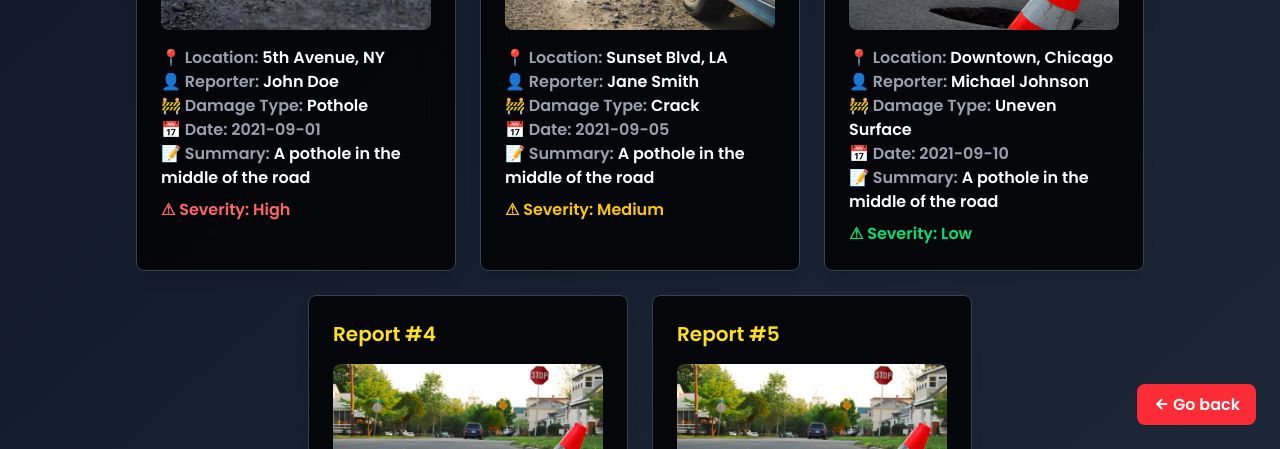
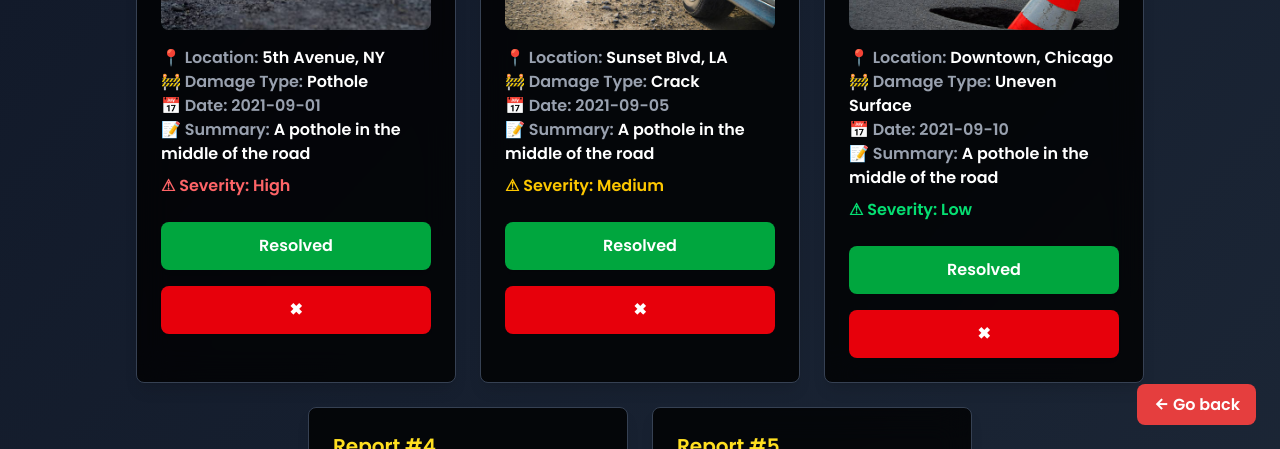
Before and after one commit to Umair25524-md/Safe-Street-Project, a React (Vite) app in the folder frontend/: page /advanced in a window 1280 px wide. Shown: the part 351-800 px from the top of the page. Built offline with nearby package versions, Linux system fonts and the light colour scheme; no server answers; a web font is replaced by a local one.

Commit message:
Improved Advance Analysis Page

```diff
--- a/frontend/src/App.jsx
+++ b/frontend/src/App.jsx
@@ -15,6 +15,7 @@ import Advanced from "./components/Advanced";
 import VerifyEmail from "./components/verifyEmail";
 import ProtectedRoute from "./components/ProtectedRoute";
 import History from "./components/History"; // ✅ Newly added
+
 
 function App() {
   const [isAuthenticated, setIsAuthenticated] = useState(false);
@@ -109,6 +110,7 @@ function App() {
         />
       </Routes>
     </Router>
+
   );
 }
 
--- a/frontend/src/components/Advanced.jsx
+++ b/frontend/src/components/Advanced.jsx
@@ -1,18 +1,20 @@
 import { useGSAP } from '@gsap/react';
 import gsap from 'gsap';
-import React,{useRef} from 'react';
+import React, { useRef } from 'react';
 import { useNavigate } from 'react-router-dom';
+import { ToastContainer, toast } from 'react-toastify';
+import 'react-toastify/dist/ReactToastify.css';
 
 const Advanced = () => {
-    const navigate = useNavigate();
-    const reportsRef = useRef([]);
+  const navigate = useNavigate();
+  const reportsRef = useRef([]);
+
   const reports = [
     {
       id: 1,
-      image: "/img1.jpg", // Replace with dynamic data
+      image: "/img1.jpg",
       location: "5th Avenue, NY",
-      reporter: "John Doe",
-      summary : "A pothole in the middle of the road",
+      summary: "A pothole in the middle of the road",
       severity: "High",
       type: "Pothole",
       date: "2021-09-01",
@@ -21,8 +23,7 @@ const Advanced = () => {
       id: 2,
       image: "/img2.jpg",
       location: "Sunset Blvd, LA",
-      reporter: "Jane Smith",
-      summary : "A pothole in the middle of the road",
+      summary: "A pothole in the middle of the road",
       severity: "Medium",
       type: "Crack",
       date: "2021-09-05",
@@ -31,9 +32,8 @@ const Advanced = () => {
       id: 3,
       image: "/img3.jpg",
       location: "Downtown, Chicago",
-      reporter: "Michael Johnson",
       severity: "Low",
-      summary : "A pothole in the middle of the road",
+      summary: "A pothole in the middle of the road",
       type: "Uneven Surface",
       date: "2021-09-10",
     },
@@ -41,9 +41,8 @@ const Advanced = () => {
       id: 4,
       image: "/img3.jpg",
       location: "Downtown, Chicago",
-      reporter: "Michael Johnson",
       severity: "Low",
-      summary : "A pothole in the middle of the road",
+      summary: "A pothole in the middle of the road",
       type: "Uneven Surface",
       date: "2021-09-10",
     },
@@ -51,9 +50,8 @@ const Advanced = () => {
       id: 5,
       image: "/img3.jpg",
       location: "Downtown, Chicago",
-      reporter: "Michael Johnson",
       severity: "Low",
-      summary : "A pothole in the middle of the road",
+      summary: "A pothole in the middle of the road",
       type: "Uneven Surface",
       date: "2021-09-10",
     },
@@ -61,50 +59,86 @@ const Advanced = () => {
 
   const navigateAnalysis = () => {
     navigate('/analysis');
-  }
+  };
 
   useGSAP(() => {
-    gsap.fromTo('.cards',
+    gsap.fromTo(
+      '.cards',
       { opacity: 0, y: 50 },
       { opacity: 1, y: 0, duration: 1, stagger: 0.3, ease: "power3.out" }
-    )
-  })
+    );
+  });
 
+  // Toastify message handlers
+  const handleResolved = (id) => {
+    toast.success(`Report #${id}: The damage has been successfully repaired.`, {
+      position: "top-right",
+      autoClose: 3000,
+      hideProgressBar: false,
+      pauseOnHover: true,
+      draggable: true,
+      progress: undefined,
+    });
+    // Future backend sync can be done here
+  };
+
+  const handleNotDamaged = (id) => {
+    toast.error(`Report #${id}: After careful review, it has been determined that this is not a damaged road.`, {
+      position: "top-right",
+      autoClose: 3000,
+      hideProgressBar: false,
+      pauseOnHover: true,
+      draggable: true,
+      progress: undefined,
+    });
+    // Future backend sync can be done here
+  };
 
   return (
     <div className="font-[Poppins] min-h-screen bg-gradient-to-br from-gray-900 to-gray-800 text-white p-8 font-semibold overflow-auto">
-        <button className='fixed bottom-6 right-6 z-30 cursor-pointer border-gray-400 px-4 py-2 rounded-lg bg-red-500 hover:bg-red-600 transition-all duration-200 ease-in-out' onClick={navigateAnalysis}><i className="ri-arrow-left-line cursor-pointer"></i> Go back</button>
+      <button
+        className="fixed bottom-6 right-6 z-30 cursor-pointer border-gray-400 px-4 py-2 rounded-lg bg-red-500 transition-all duration-200 ease-in-out"
+        onClick={navigateAnalysis}
+        style={{ backgroundColor: '#e53e3e' }} // keep red, no hover effect
+      >
+        <i className="ri-arrow-left-line cursor-pointer"></i> Go back
+      </button>
+
       {/* Centered Heading */}
-      <h1 className="text-3xl text-center w-full mb-6 mt-15 text-amber-300 ">Advanced Report Details</h1>
+      <h1 className="text-3xl text-center w-full mb-6 mt-15 text-amber-300">
+        Advanced Report Details
+      </h1>
 
       {/* Responsive Grid for Cards */}
       <div className="flex flex-wrap justify-center gap-6">
-        {reports.map((report,index) => (
+        {reports.map((report, index) => (
           <div
             key={report.id}
             ref={(el) => (reportsRef.current[index] = el)}
             className="cards bg-black/80 backdrop-blur-lg text-white p-6 rounded-lg shadow-lg border border-gray-700 w-80 h-auto"
             onMouseMove={(e) => {
-              const {left,top,width,height} = reportsRef.current[index].getBoundingClientRect();
-              const x = (e.clientX - left - width/2)/20;
-              const y = (e.clientY - top - height/2)/20;
-              gsap.to(reportsRef.current[index],{
-                rotateY:x,
-                rotateX:-y,
-                transformPerspective:1000,
-                ease:'power1.out',
-              })
+              const { left, top, width, height } =
+                reportsRef.current[index].getBoundingClientRect();
+              const x = (e.clientX - left - width / 2) / 20;
+              const y = (e.clientY - top - height / 2) / 20;
+              gsap.to(reportsRef.current[index], {
+                rotateY: x,
+                rotateX: -y,
+                transformPerspective: 1000,
+                ease: 'power1.out',
+              });
             }}
             onMouseLeave={() => {
-              gsap.to(reportsRef.current[index],{
-                rotateY:0,
-                rotateX:0,
-                ease:'power1.out',
-              })
+              gsap.to(reportsRef.current[index], {
+                rotateY: 0,
+                rotateX: 0,
+                ease: 'power1.out',
+              });
             }}
-
           >
-            <h2 className="text-xl font-semibold text-yellow-300 mb-4">Report #{report.id}</h2>
+            <h2 className="text-xl font-semibold text-yellow-300 mb-4">
+              Report #{report.id}
+            </h2>
             <img
               src={report.image}
               alt="Reported Damage"
@@ -115,13 +149,12 @@ const Advanced = () => {
               <span className="text-gray-400">📍 Location:</span> {report.location}
             </p>
             <p>
-              <span className="text-gray-400">👤 Reporter:</span> {report.reporter}
-            </p>
-            <p>
               <span className="text-gray-400">🚧 Damage Type:</span> {report.type}
             </p>
             <p className="text-gray-400">📅 Date: {report.date}</p>
-            <p className='text-gray-400'>📝 Summary: <span className='text-white'>{report.summary}</span></p>
+            <p className="text-gray-400">
+              📝 Summary: <span className="text-white">{report.summary}</span>
+            </p>
             <p
               className={`${
                 report.severity === "High"
@@ -133,9 +166,31 @@ const Advanced = () => {
             >
               ⚠ Severity: {report.severity}
             </p>
+
+            {/* Vertical Buttons without hover */}
+            <div className="mt-6 flex flex-col gap-4">
+              <button
+                onClick={() => handleResolved(report.id)}
+                className="bg-green-600 px-6 py-3 rounded-lg shadow-md font-semibold text-white focus:outline-none"
+                style={{ transition: 'none' }}
+              >
+                Resolved
+              </button>
+              <button
+                onClick={() => handleNotDamaged(report.id)}
+                className="bg-red-600 px-6 py-3 rounded-lg shadow-md font-semibold text-white focus:outline-none"
+                aria-label="Mark as not damaged"
+                style={{ transition: 'none' }}
+              >
+                &#x2716;
+              </button>
+            </div>
           </div>
         ))}
       </div>
+
+      {/* Toast Container for notifications */}
+      <ToastContainer />
     </div>
   );
 };
```
